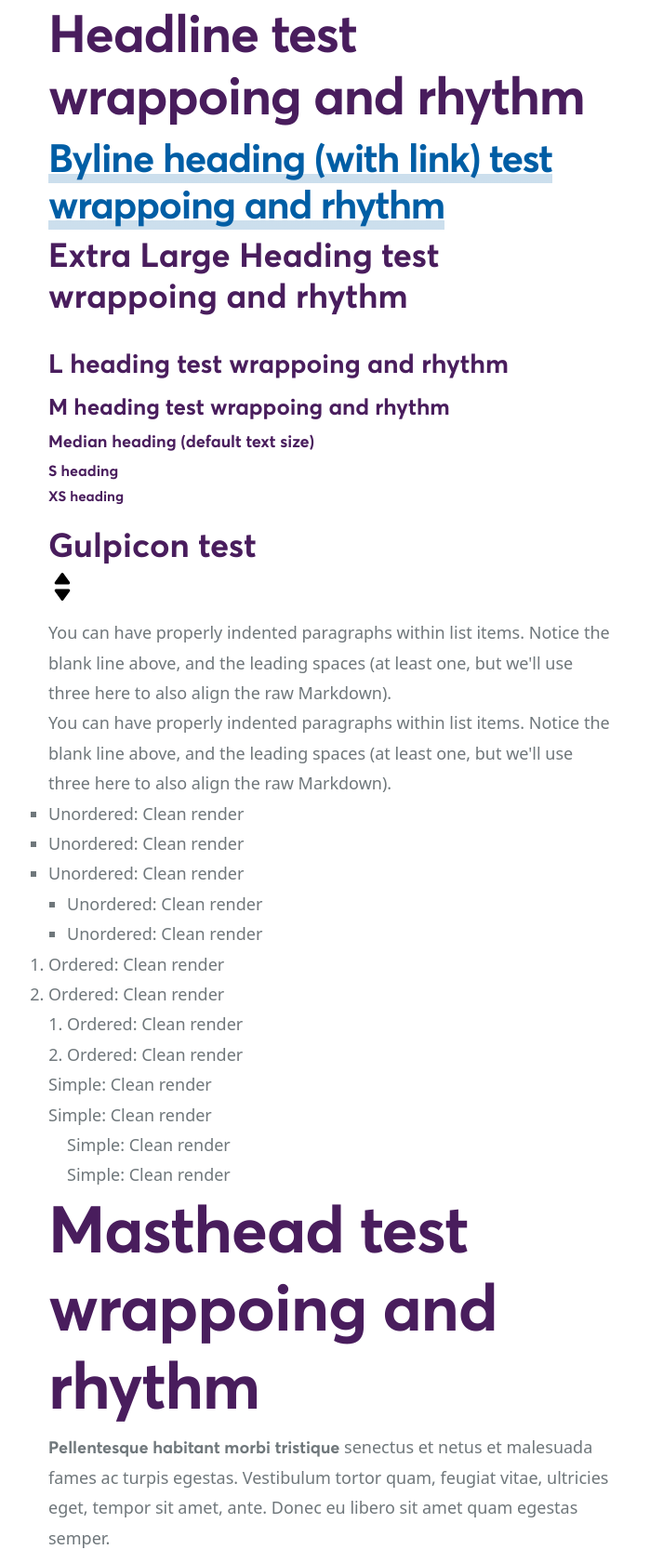
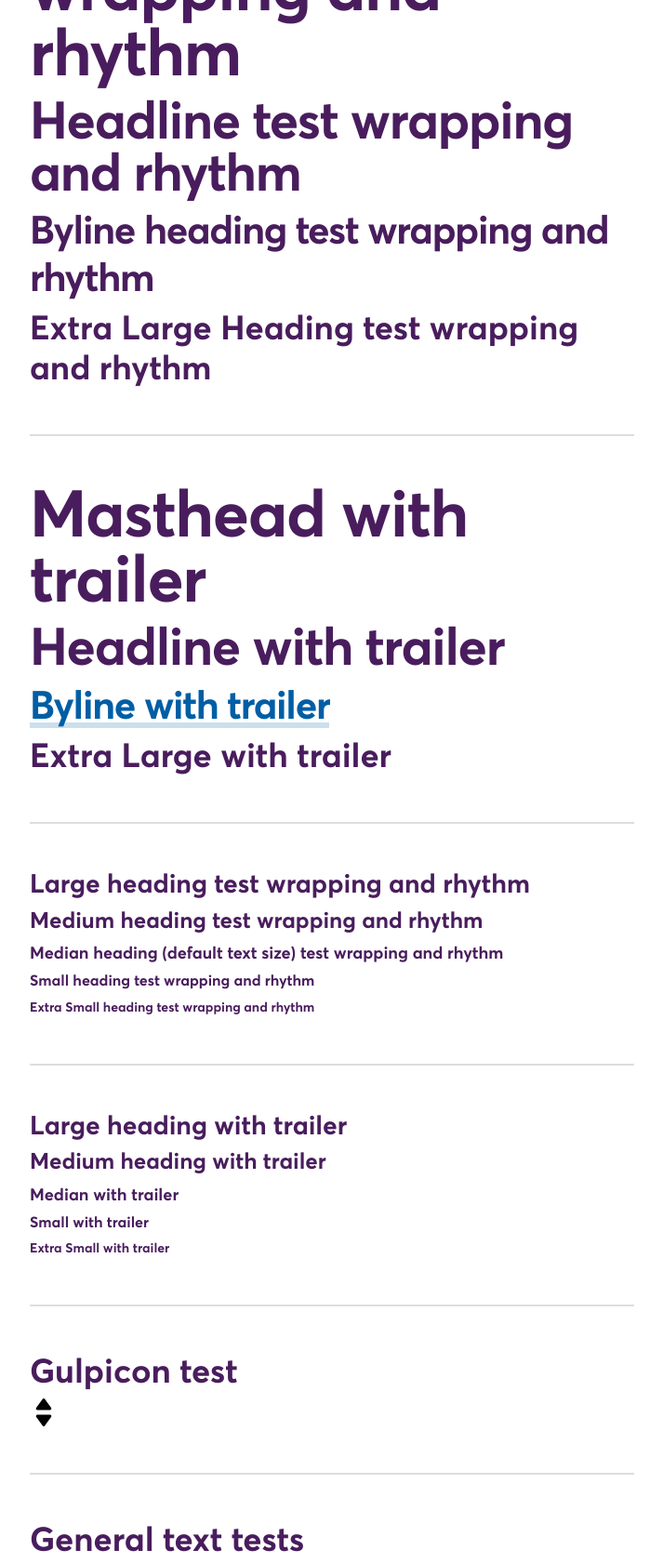
Before and after one commit to petercolesdc/cooper, a website: page public/element-tests.html in a window 1280 px wide. Shown: the part 746-2427 px from the top of the page at 93% size, without its empty margins (283-996 px from the left). Drawn offline with Linux system fonts and the light colour scheme; a web font is replaced by a local one.

Commit message:
leading adjust

```diff
--- a/public/css/style.css
+++ b/public/css/style.css
@@ -319,10 +319,10 @@ a {
 }
 
 a:not(.button) {
-  background-image: -webkit-gradient(linear, left bottom, left top, from(rgba(0, 94, 165, 0)), color-stop(0%, rgba(0, 94, 165, 0.2)), color-stop(18%, rgba(0, 94, 165, 0.2)), color-stop(18%, rgba(0, 94, 165, 0)));
-  background-image: -webkit-linear-gradient(bottom, rgba(0, 94, 165, 0) 0%, rgba(0, 94, 165, 0.2) 0%, rgba(0, 94, 165, 0.2) 18%, rgba(0, 94, 165, 0) 18%);
-  background-image: -o-linear-gradient(bottom, rgba(0, 94, 165, 0) 0%, rgba(0, 94, 165, 0.2) 0%, rgba(0, 94, 165, 0.2) 18%, rgba(0, 94, 165, 0) 18%);
-  background-image: linear-gradient(to top, rgba(0, 94, 165, 0) 0%, rgba(0, 94, 165, 0.2) 0%, rgba(0, 94, 165, 0.2) 18%, rgba(0, 94, 165, 0) 18%);
+  background-image: -webkit-gradient(linear, left bottom, left top, color-stop(3%, rgba(0, 94, 165, 0)), color-stop(3%, rgba(0, 94, 165, 0.2)), color-stop(14%, rgba(0, 94, 165, 0.2)), color-stop(14%, rgba(0, 94, 165, 0)));
+  background-image: -webkit-linear-gradient(bottom, rgba(0, 94, 165, 0) 3%, rgba(0, 94, 165, 0.2) 3%, rgba(0, 94, 165, 0.2) 14%, rgba(0, 94, 165, 0) 14%);
+  background-image: -o-linear-gradient(bottom, rgba(0, 94, 165, 0) 3%, rgba(0, 94, 165, 0.2) 3%, rgba(0, 94, 165, 0.2) 14%, rgba(0, 94, 165, 0) 14%);
+  background-image: linear-gradient(to top, rgba(0, 94, 165, 0) 3%, rgba(0, 94, 165, 0.2) 3%, rgba(0, 94, 165, 0.2) 14%, rgba(0, 94, 165, 0) 14%);
 }
 
 svg {
@@ -352,14 +352,14 @@ a[href^="tel"] {
 
 .typeMasthead {
   font-size: 7rem;
-  line-height: 1.2;
-  margin-bottom: 0.78rem;
+  line-height: 1;
+  margin-bottom: 0.98rem;
 }
 
 .typeHeadline {
   font-size: 5.6rem;
-  line-height: 1.2;
-  margin-bottom: 0.78rem;
+  line-height: 1;
+  margin-bottom: 0.98rem;
 }
 
 .typeByline {
@@ -376,22 +376,41 @@ a[href^="tel"] {
 
 .typeL, .typebase h2 {
   font-size: 2.8rem;
+  line-height: 1.2;
+  margin-bottom: 0.78rem;
 }
 
 .typeM, .typebase h3, .typebase h4 {
   font-size: 2.4rem;
+  line-height: 1.2;
+  margin-bottom: 0.78rem;
 }
 
 .typeMe {
   font-size: 1.8rem;
 }
 
+.typeMe.heading, .typebase h1.typeMe, .typebase h2.typeMe, .typebase h3.typeMe, .typebase h4.typeMe, .typebase h5.typeMe, .typebase h6.typeMe {
+  line-height: 1.4;
+  margin-bottom: 0.58rem;
+}
+
 .typeS, .typebase h5 {
   font-size: 1.6rem;
 }
 
+.typeS.heading, .typebase h1.typeS, .typebase h2.typeS, .typebase h3.typeS, .typebase h4.typeS, .typebase h5, .typebase h6.typeS {
+  line-height: 1.4;
+  margin-bottom: 0.58rem;
+}
+
 .typeXS, .typebase h6 {
-  font-size: 1.5rem;
+  font-size: 1.4rem;
+}
+
+.typeXS.heading, .typebase h1.typeXS, .typebase h2.typeXS, .typebase h3.typeXS, .typebase h4.typeXS, .typebase h5.typeXS, .typebase h6 {
+  line-height: 1.6;
+  margin-bottom: 0.38rem;
 }
 
 .heading, .typebase h1, .typebase h2, .typebase h3, .typebase h4, .typebase h5, .typebase h6 {
@@ -426,7 +445,7 @@ a[href^="tel"] {
   list-style-type: none;
 }
 
-.simple_list ol {
+.simple_list ol, .simple_list ul {
   list-style-type: none;
   padding-left: 2rem;
 }
@@ -505,6 +524,13 @@ a[href^="tel"] {
 .typebase cite:empty,
 .typebase div:empty {
   display: none;
+}
+
+@font-face {
+  font-family: 'Inconsolata';
+  src: url("/assets/fonts/inconsolata-regular-webfont.ttf") format("truetype"), url("/assets/fonts/inconsolata-regular-webfont.woff2") format("woff2"), url("/assets/fonts/inconsolata-regular-webfont.woff") format("woff");
+  font-weight: normal;
+  font-style: normal;
 }
 
 @font-face {
@@ -669,7 +695,7 @@ pre:focus, pre:hover {
 }
 
 code {
-  font-family: "Inconsolata Regular", "Inconsolata-Regular", "Inconsolata", system-ui, monospace;
+  font-family: "Inconsolata", "Inconsolata Regular", "Inconsolata-Regular", monospace;
   font-size: 1.6rem;
   line-height: 1.8;
 }
@@ -712,7 +738,7 @@ code {
 }
 
 .buttonSmall {
-  font-size: 1.5rem;
+  font-size: 1.4rem;
   line-height: 36px;
 }
 
--- a/public/element-tests.html
+++ b/public/element-tests.html
@@ -12,9 +12,9 @@
 <body>
 
 
-<div style="padding: 7rem; max-width: 750px; margin-left: auto; margin-right: auto;">
+<div style="padding: 5rem; max-width: 750px; margin-left: auto; margin-right: auto;">
 
-  <h1 class="typeMasthead typeMasthead_trailer heading">Element tests</h1>
+  <h1 class="typeMasthead typeMasthead_trailer heading">HTML default element set</h1>
   <h1>H1: Clean render</h1>
   <h2>H2: Clean render</h2>
   <h3>H3: Clean render</h3>
@@ -43,22 +43,50 @@
     </li>
   </ol>
 
-  <h1 class="typeMasthead heading">Masthead test wrappoing and rhythm</h1>
-  <h2 class="typeHeadline heading">Headline test wrappoing and rhythm</h2>
-  <h3 class="typeByline heading"><a href="">Byline heading (with link) test wrappoing and rhythm</a></h3>
-  <h4 class="typeXL heading">Extra Large Heading test wrappoing and rhythm</h4>
-  <br/>
-  <h4 class="typeL heading">L heading test wrappoing and rhythm</h4>
-  <h5 class="typeM heading">M heading test wrappoing and rhythm</h5>
-  <h5 class="typeMe heading">Median heading (default text size)</h5>
-  <h6 class="typeS heading">S heading</h6>
-  <h6 class="typeXS heading">XS heading</h6>
+  <!-- Really ugly, but good OK for this page to seperate stuff -->
+  <div style="margin-top: 50px; margin-bottom: 48px; border-top: 2px solid #ddd;"></div>
 
-  <br>
+  <h1 class="typeMasthead heading">Masthead test wrapping and rhythm</h1>
+  <h2 class="typeHeadline heading">Headline test wrapping and rhythm</h2>
+  <h3 class="typeByline heading">Byline heading test wrapping and rhythm</h3>
+  <h4 class="typeXL heading">Extra Large Heading test wrapping and rhythm</h4>
+
+  <!-- Really ugly, but good OK for this page to seperate stuff -->
+  <div style="margin-top: 50px; margin-bottom: 48px; border-top: 2px solid #ddd;"></div>
+
+  <h1 class="typeMasthead typeMasthead_trailer heading">Masthead with trailer</h1>
+  <h2 class="typeHeadline typeHeadline_trailer heading">Headline with trailer</h2>
+  <h3 class="typeByline typeByline_trailer heading"><a href="">Byline with trailer</a></h3>
+  <h4 class="typeXL typeXL_trailer heading">Extra Large with trailer</h4>
+
+  <!-- Really ugly, but good OK for this page to seperate stuff -->
+  <div style="margin-top: 50px; margin-bottom: 48px; border-top: 2px solid #ddd;"></div>
+
+  <h4 class="typeL heading">Large heading test wrapping and rhythm</h4>
+  <h5 class="typeM heading">Medium heading test wrapping and rhythm</h5>
+  <h5 class="typeMe heading">Median heading (default text size) test wrapping and rhythm</h5>
+  <h6 class="typeS heading">Small heading test wrapping and rhythm</h6>
+  <h6 class="typeXS heading">Extra Small heading test wrapping and rhythm</h6>
+
+  <!-- Really ugly, but good OK for this page to seperate stuff -->
+  <div style="margin-top: 50px; margin-bottom: 48px; border-top: 2px solid #ddd;"></div>
+
+  <h4 class="typeL typeL_trailer heading">Large heading with trailer</h4>
+  <h5 class="typeM typeM_trailer heading">Medium heading with trailer</h5>
+  <h5 class="typeMe typeMe_trailer heading">Median with trailer</h5>
+  <h6 class="typeS typeS_trailer heading">Small with trailer</h6>
+  <h6 class="typeXS typeXS_trailer heading">Extra Small with trailer</h6>
+
+  <!-- Really ugly, but good OK for this page to seperate stuff -->
+  <div style="margin-top: 50px; margin-bottom: 48px; border-top: 2px solid #ddd;"></div>
+
   <h3 class="typeXL heading">Gulpicon test</h3>
   <div class="ico_sort-dark" style="width: 30px; height: 30px;" data-grunticon-embed></div>
-  <br>
 
+  <!-- Really ugly, but good OK for this page to seperate stuff -->
+  <div style="margin-top: 50px; margin-bottom: 48px; border-top: 2px solid #ddd;"></div>
+
+  <h3 class="typeXL heading">General text tests</h3>
   <p class="text">You can have properly indented paragraphs within list items. Notice the blank line above, and the leading spaces (at least one, but we'll use three here to also align the raw Markdown).</p>
   <p class="text">You can have properly indented paragraphs within list items. Notice the blank line above, and the leading spaces (at least one, but we'll use three here to also align the raw Markdown).</p>
 
@@ -93,10 +121,9 @@
     </li>
   </ol>
 
-  <h1 class="typeMasthead typeMasthead_trailer heading">Masthead test wrappoing and rhythm</h1>
-  <p class="text"><strong>Pellentesque habitant morbi tristique</strong> senectus et netus et malesuada fames ac turpis egestas. Vestibulum tortor quam, feugiat vitae, ultricies eget, tempor sit amet, ante. Donec eu libero sit amet quam egestas semper.</p>
-  <br/>
-  <br/>
+  <!-- Really ugly, but good OK for this page to seperate stuff -->
+  <div style="margin-top: 50px; margin-bottom: 48px; border-top: 2px solid #ddd;"></div>
+
   <div class="typebase">
       <h1>Header test typeset article style text</h1>
       <p><strong>Pellentesque habitant morbi tristique</strong> senectus et netus et malesuada fames ac turpis egestas. Vestibulum tortor quam, feugiat vitae, ultricies eget, tempor sit amet, ante. Donec eu libero sit amet quam egestas semper.</p>
--- a/scss/global/_base.scss
+++ b/scss/global/_base.scss
@@ -19,10 +19,10 @@ a {
   &:not(.button) {
     background-image: linear-gradient(
       to top,
-      rgba($dmAction, 0) 0%,
-      rgba($dmAction, 0.2) 0%,
-      rgba($dmAction, 0.2) 18%,
-      rgba($dmAction, 0) 18%
+      rgba($dmAction, 0) 3%,
+      rgba($dmAction, 0.2) 3%,
+      rgba($dmAction, 0.2) 14%,
+      rgba($dmAction, 0) 14%
     );
   }
   @include link-active-styles {
--- a/scss/global/_typography.scss
+++ b/scss/global/_typography.scss
@@ -14,7 +14,6 @@
 %kernTight 	{ letter-spacing: -0.125rem; font-kerning: normal; }
 %kernLoose 	{ letter-spacing: 0.2rem; }
 
-
 // Typescale
 // ------------------------------------------------------------------
 
@@ -22,53 +21,67 @@
 	@extend %typebaseRoot;
 	@extend %kernTight;
 	font-size: rem($typeMasthead);
-	@include leading_offset(6);
+	@include leading_adjust(8);
 }
 
 .typeHeadline {
 	@extend %typebaseRoot;
 	@extend %kernTight;
 	font-size: rem($typeHeadline);
-	@include leading_offset(6);
+	@include leading_adjust(8);
 }
 
 .typeByline {
 	@extend %typebaseRoot;
 	@extend %kernTight;
 	font-size: rem($typeByline);
-	@include leading_offset(6);
+	@include leading_adjust(6);
 }
 
 .typeXL {
 	@extend %typebaseRoot;
 	font-size: rem($typeXL);
-	@include leading_offset(6);
+	@include leading_adjust(6);
 }
 
 .typeL {
 	@extend %typebaseRoot;
 	font-size: rem($typeL);
+	@include leading_adjust(6);
 }
 
 .typeM {
 	@extend %typebaseRoot;
 	font-size: rem($typeM);
+	@include leading_adjust(6);
 }
 
 // Median
 .typeMe {
 	@extend %typebaseRoot;
 	font-size: rem($typeMe);
+	// Only tighten leading if heading
+	&.heading {
+		@include leading_adjust(4);
+	}
 }
 
 .typeS {
 	@extend %typebaseRoot;
 	font-size: rem($typeS);
+	// Only tighten leading if heading
+	&.heading {
+		@include leading_adjust(4);
+	}
 }
 
 .typeXS {
 	@extend %typebaseRoot;
 	font-size: rem($typeXS);
+	// Only tighten leading if heading
+	&.heading {
+		@include leading_adjust(2);
+	}
 }
 
 // Heading styles
@@ -88,6 +101,9 @@
 	font-size: $typeDefault;
 }
 
+// Default lists
+// ------------------------------------------------------------------
+
 %textList {
 	li {
 		@extend .text;
@@ -99,7 +115,7 @@
 	@extend %textList;
 	ul {
 		list-style-type: square;
-		padding-left: 2rem;
+		padding-left: rem(20);
 	}
 }
 
@@ -108,16 +124,16 @@
 	@extend %textList;
 	ol {
 		list-style-type: decimal;
-		padding-left: 2rem;
+		padding-left: rem(20);
 	}
 }
 
 .simple_list {
 	list-style-type: none;
 	@extend %textList;
-	ol {
+	ol,ul {
 		list-style-type: none;
-		padding-left: 2rem;
+		padding-left: rem(20);
 	}
 }
 
@@ -127,7 +143,7 @@
 .typebase {
 	p {
 		@extend .text;
-		margin-top: rem($typeMe);
+		margin-top: rem($typeDefault);
 		display: block;
 	}
 	li {
@@ -135,7 +151,7 @@
 	}
 	ul,
 	ol {
-		margin-top: rem($typeMe);
+		margin-top: rem($typeDefault);
 	}
 	ul {
 		@extend .unordered_list;
@@ -150,7 +166,7 @@
 	}
 	h1, h2, h3, h4, h5, h6 {
 		@extend .heading;
-		margin-top: rem($typeMe*2);
+		margin-top: rem($typeDefault*2);
 	}
 	h1 {
 		@extend .typeXL;
--- a/scss/shared/_fonts.scss
+++ b/scss/shared/_fonts.scss
@@ -2,7 +2,7 @@
 // ------------------------------------------------------------------
 
 $fontBrand:     "Averta", "Averta Regular", "Averta-Regular", system-ui, sans-serif!default;
-$fontVoice:     "Inconsolata Regular", "Inconsolata-Regular", "Inconsolata", system-ui, monospace!default;
+$fontVoice:     "Inconsolata", "Inconsolata Regular", "Inconsolata-Regular", monospace!default;
 $fontMono:      $fontVoice;
 
 
```
Also changed, not shown: scss/abstracts/_typescale.scss (+5 -5 lines), scss/global/_webfonts.scss (+9 -0 lines), templates/element-tests.html (+45 -18 lines), assets/fonts/inconsolata-regular-webfont.ttf (added), assets/fonts/inconsolata-regular-webfont.woff (added), assets/fonts/inconsolata-regular-webfont.woff2 (added), public/assets/fonts/inconsolata-regular-webfont.ttf (added), public/assets/fonts/inconsolata-regular-webfont.woff (added), public/assets/fonts/inconsolata-regular-webfont.woff2 (added).
